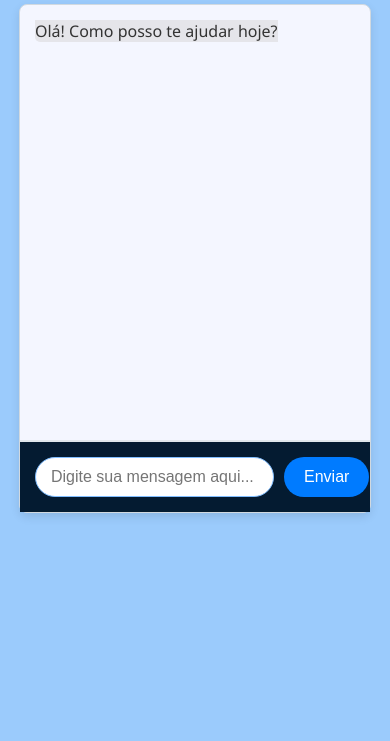
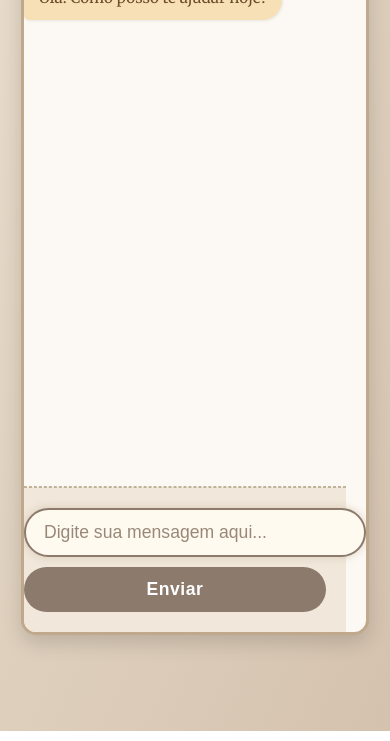
Before and after one commit to heloisafaveroo/Chatbot, a website: page index.html in a window 390 px wide. Shown: the part 143-884 px from the top of the page. Drawn offline with nearby package versions, Linux system fonts and the light colour scheme.

Commit message:
Add files via upload

```diff
--- a/index.html
+++ b/index.html
@@ -7,7 +7,7 @@
     <link rel="stylesheet" href="style.css">
 </head>
 <body>
-    <h1>🤖 Mestre dos Bots 🤖</h1>
+    <h1>🤖 Vovô Chat 🤖</h1>
     <div id="chat-container">
         <div id="chat-history">
             <!-- Chat messages will appear here -->
--- a/style.css
+++ b/style.css
@@ -1,146 +1,220 @@
-/* style.css */
+/* style.css - A cara da casa do vovô */
+
+@import url('https://fonts.googleapis.com/css2?family=Merriweather:wght@300;400;700&family=Playfair+Display:wght@400;700&display=swap');
+
 body {
-    font-family: 'Segoe UI', Tahoma, Geneva, Verdana, sans-serif;
+    font-family: 'Merriweather', serif; /* Fonte mais clássica, de livro antigo */
     margin: 0;
-    padding: 20px;
-    background-color: #9bcbfc;
+    padding: 30px; /* Um pouco mais de espaço */
+    background: linear-gradient(to bottom right, #e8dccb, #d4c2ae); /* Cores quentes e suaves, como um tapete antigo */
     display: flex;
     flex-direction: column;
     align-items: center;
     min-height: 100vh;
+    color: #4a4a4a; /* Cor de texto mais suave */
 }
 
 h1 {
-    color: #000b3a;
-    margin-bottom: 20px;
+    font-family: 'Playfair Display', serif; /* Fonte elegante para o título */
+    color: #5c4033; /* Marrom escuro, como a madeira de um móvel antigo */
+    margin-bottom: 25px;
+    font-size: 2.8em; /* Título mais imponente */
+    text-shadow: 2px 2px 4px rgba(0, 0, 0, 0.1); /* Sombra suave */
 }
 
 #chat-container {
     width: 100%;
-    max-width: 650px;
-    background-color: #f4f6ff;
-    border-radius: 8px;
-    box-shadow: 0 4px 10px rgba(0, 0, 0, 0.1);
+    max-width: 700px; /* Um pouco mais largo */
+    background-color: #fcf8f3; /* Creme suave, cor de papel antigo */
+    border-radius: 15px; /* Bordas mais arredondadas */
+    box-shadow: 0 8px 20px rgba(0, 0, 0, 0.15); /* Sombra mais pronunciada */
     display: flex;
     flex-direction: column;
-    height: 60vh; /* Control chat height */
-    min-height: 300px;
-    border: 1px solid #d1d9e0;
+    height: 70vh; /* Mais alto */
+    min-height: 400px;
+    border: 3px solid #bfa88c; /* Borda mais grossa e cor de madeira */
+    overflow: hidden; /* Para garantir que o conteúdo não vaze */
 }
 
 #chat-history {
-    flex-grow: 1; /* Takes available space */
-    overflow-y: auto; /* Enables scrolling */
-    padding: 15px;
-    border-bottom: 1px solid #e1e8ed;
+    flex-grow: 1;
+    overflow-y: auto;
+    padding: 20px; /* Mais padding */
+    border-bottom: 1px dashed #c0b299; /* Linha pontilhada, como um caderninho */
     display: flex;
-    flex-direction: column; /* Stack messages vertically */
+    flex-direction: column;
+    gap: 15px; /* Espaço entre as mensagens */
+    scroll-behavior: smooth; /* Rolagem suave */
 }
 
-/* Styling for individual messages */
-.message {
-    padding: 10px 15px;
-    border-radius: 15px;
-    margin-bottom: 10px;
-    max-width: 80%;
-    word-wrap: break-word; /* Prevent long words from overflowing */
-    line-height: 1.4;
+/* Estilo para a barra de rolagem (compatível com WebKit) */
+#chat-history::-webkit-scrollbar {
+    width: 10px;
 }
 
-.user-message {
-    background-color: #dcf8c6; /* Light green, typical for user */
-    color: #333;
-    align-self: flex-end; /* Align user messages to the right */
-    border-bottom-right-radius: 5px; /* Slightly different corner */
+#chat-history::-webkit-scrollbar-track {
+    background: #f1e7da;
+    border-radius: 10px;
 }
 
-.bot-message {
-    background-color: #e5e5ea; /* Light grey, typical for bot */
-    color: #333;
-    align-self: flex-start; /* Align bot messages to the left */
-    border-bottom-left-radius: 5px; /* Slightly different corner */
+#chat-history::-webkit-scrollbar-thumb {
+    background-color: #bfa88c;
+    border-radius: 10px;
+    border: 2px solid #fcf8f3;
 }
 
-.error-message {
-    background-color: #ffebee; /* Light red for errors */
-    color: #c62828; /* Darker red text */
-    align-self: flex-start;
-    border-bottom-left-radius: 5px;
-    font-style: italic;
+/* Mensagens do usuário */
+.user-message {
+    background-color: #c9e6c9; /* Verde claro, como um jardim */
+    color: #3a5c3a;
+    padding: 12px 18px; /* Mais padding */
+    border-radius: 20px 20px 5px 20px; /* Bordas mais orgânicas */
+    align-self: flex-end; /* Alinhar à direita */
+    max-width: 80%; /* Não muito largo */
+    box-shadow: 1px 1px 3px rgba(0, 0, 0, 0.08);
+    font-size: 1.05em;
+    line-height: 1.5;
 }
 
+/* Mensagens do bot (vovô) */
+.bot-message {
+    background-color: #f7e0b5; /* Amarelo queimado, como uma lamparina antiga */
+    color: #6b4c2b;
+    padding: 12px 18px;
+    border-radius: 20px 20px 20px 5px; /* Bordas mais orgânicas */
+    align-self: flex-start; /* Alinhar à esquerda */
+    max-width: 80%;
+    box-shadow: 1px 1px 3px rgba(0, 0, 0, 0.08);
+    font-size: 1.05em;
+    line-height: 1.5;
+}
 
 #input-area {
     display: flex;
-    padding: 15px;
-    border-top: 1px solid #e1e8ed;
-    background-color: #041b31;
+    padding: 20px;
+    border-top: 1px dashed #c0b299; /* Linha pontilhada novamente */
+    background-color: #f1e7da; /* Fundo mais suave */
 }
 
 #message-input {
     flex-grow: 1;
-    padding: 10px 15px;
-    border: 1px solid #ced4da;
-    border-radius: 20px; /* Rounded input */
-    margin-right: 10px;
-    font-size: 1rem;
-    outline: none; /* Remove default focus outline */
-    transition: border-color 0.2s ease-in-out;
+    padding: 12px 18px;
+    border: 2px solid #bfa88c; /* Borda mais forte */
+    border-radius: 25px; /* Mais arredondado */
+    margin-right: 15px;
+    font-size: 1.1em;
+    outline: none;
+    transition: border-color 0.3s ease-in-out, box-shadow 0.3s ease-in-out;
+    background-color: #fffaf0; /* Quase branco, para destacar */
+    color: #4a4a4a;
+}
+
+#message-input::placeholder {
+    color: #998877; /* Cor de placeholder mais suave */
 }
 
 #message-input:focus {
-    border-color: #80bdff; /* Highlight border on focus */
+    border-color: #8c7b6d; /* Cor mais escura no foco */
+    box-shadow: 0 0 8px rgba(180, 160, 130, 0.4); /* Sombra suave no foco */
 }
 
 #send-button {
-    background-color: #007bff;
+    background-color: #8c7b6d; /* Cor de botão que lembra madeira ou pedra */
     color: white;
     border: none;
-    padding: 10px 20px;
-    border-radius: 20px; /* Rounded button */
+    padding: 12px 25px; /* Mais padding para o botão */
+    border-radius: 25px; /* Mais arredondado */
     cursor: pointer;
-    font-size: 1rem;
-    font-weight: 500;
-    transition: background-color 0.2s ease-in-out;
+    font-size: 1.1em;
+    font-weight: 700; /* Mais negrito */
+    transition: background-color 0.3s ease-in-out, transform 0.1s ease-in-out;
+    letter-spacing: 0.5px; /* Mais espaçamento entre letras */
 }
 
 #send-button:hover {
-    background-color: #53a0f1;
+    background-color: #6a5e55; /* Um pouco mais escuro ao passar o mouse */
+    transform: translateY(-2px); /* Pequeno efeito de levantamento */
 }
 
 #send-button:active {
-    background-color: #030f1b;
+    background-color: #554840; /* Cor ainda mais escura ao clicar */
+    transform: translateY(0); /* Volta à posição normal */
 }
 
+/* Estilo para a caixa de clima (se você estiver usando no client.js) */
 .weather-card-message {
-    background-color: #e0f2fe; /* Light blue, distinct from regular bot messages */
+    background-color: #e0f2fe; /* Azul claro, como um céu de manhã */
     border: 1px solid #bae6fd;
-    max-width: 90%; /* Can be wider than normal messages */
-    align-self: flex-start; /* Align like bot messages */
-}
-
-.weather-card-content {
+    max-width: 90%;
+    align-self: flex-start;
+    padding: 15px;
+    border-radius: 15px;
+    box-shadow: 1px 1px 5px rgba(0, 0, 0, 0.1);
     display: flex;
     flex-direction: column;
-    align-items: center;
-    padding: 10px;
-    color: #075985; /* Darker blue text for contrast */
+    gap: 10px;
+    font-size: 0.95em;
+    line-height: 1.4;
+    color: #3b5b7a;
 }
 
 .weather-card-content h3 {
-    font-size: 1.1rem;
-    margin-bottom: 10px;
-    color: #0c4a6e;
+    margin-top: 0;
+    color: #3b5b7a;
+    font-family: 'Playfair Display', serif;
+    font-size: 1.3em;
+    text-align: center;
 }
 
-.weather-card-content .weather-icon {
-    width: 60px; /* Slightly larger icon */
+.weather-icon {
+    display: block;
+    margin: 0 auto 10px;
+    width: 60px; /* Ícone um pouco maior */
     height: 60px;
-    margin-bottom: 8px;
 }
 
-.weather-card-content p {
-    font-size: 0.95rem;
-    margin: 3px 0;
-    line-height: 1.3;
+.weather-card-message p {
+    margin: 0;
 }
+
+/* Responsividade básica */
+@media (max-width: 768px) {
+    body {
+        padding: 15px;
+    }
+
+    h1 {
+        font-size: 2em;
+        text-align: center;
+    }
+
+    #chat-container {
+        height: 80vh;
+        max-width: 95%;
+    }
+
+    #input-area {
+        flex-direction: column;
+        gap: 10px;
+    }
+
+    #message-input {
+        margin-right: 0;
+        width: 100%;
+    }
+
+    #send-button {
+        width: 100%;
+    }
+}
+
+@media (max-width: 480px) {
+    h1 {
+        font-size: 1.8em;
+    }
+
+    .user-message, .bot-message {
+        font-size: 0.95em;
+        padding: 10px 15px;
+    }
+}
```
